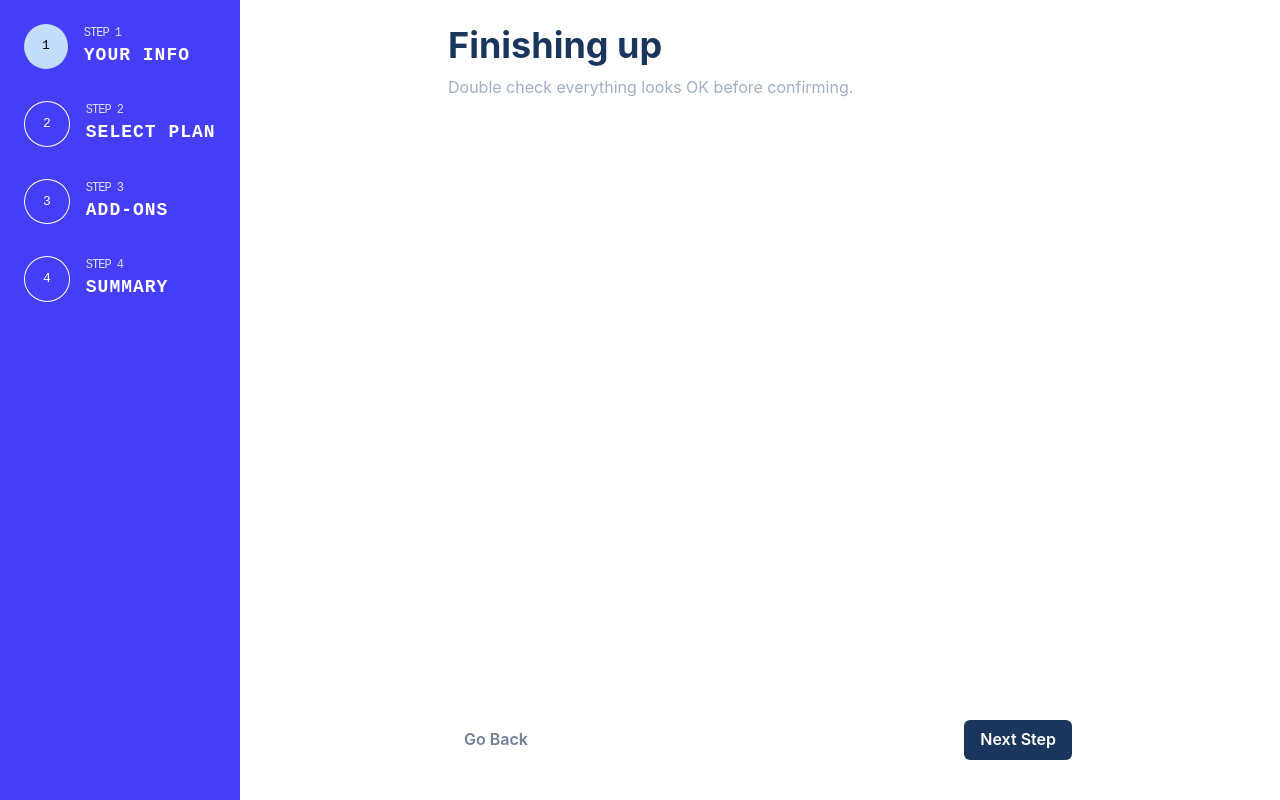
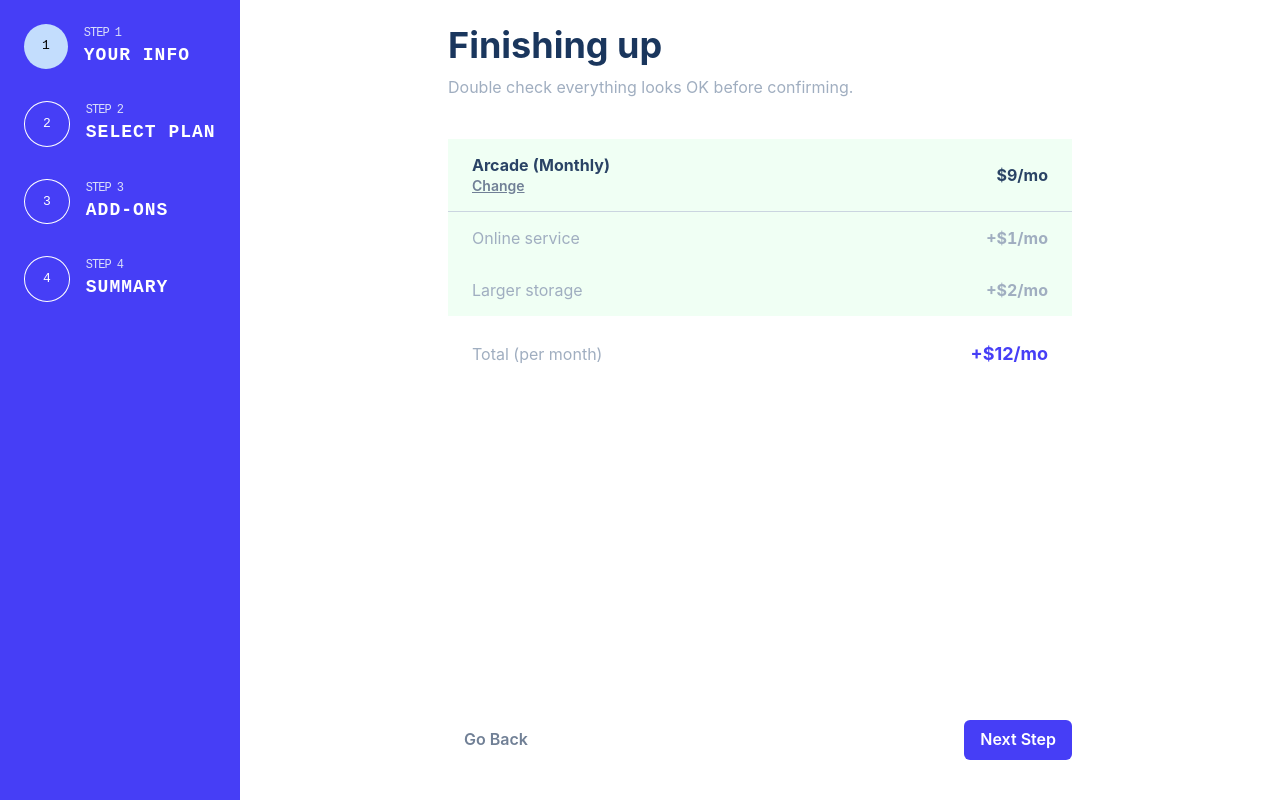
Before and after one commit to Anirudhece/kind, a React (Vite) app: page / in a window 1280 px wide. Built offline with nearby package versions, Linux system fonts and the light colour scheme.

Commit message:
form4 finish

```diff
--- a/src/view/form/Form.jsx
+++ b/src/view/form/Form.jsx
@@ -11,7 +11,12 @@ import {
   FormLabel,
   Input,
   Checkbox,
-  Stack,
+  Table,
+  Tbody,
+  Tfoot,
+  Tr,
+  Th,
+  Td,
 } from "@chakra-ui/react";
 
 import { PiJoystickFill } from "react-icons/pi"; //1
@@ -210,14 +215,59 @@ const Form3 = () => {
   );
 };
 
-const Form4= ()=>{
-  return(
+const Form4 = () => {
+  return (
     <>
-      <TopInfo main='Finishing up' sub='Double check everything looks OK before confirming.' />
+      <TopInfo
+        main="Finishing up"
+        sub="Double check everything looks OK before confirming."
+      />
+      <Box>
+        <Table bg='green.50' variant="unstyled">
+          <Tbody>
+            <Tr style={{ borderBottom: "1px solid #CBD5E0" }}>
+              <Td>
+                <Text fontWeight="bold" color="blue.800" fontSize="md">
+                  Arcade (Monthly)
+                </Text>
+                <Button size="sm" textDecoration="underline" variant="link">
+                  Change
+                </Button>
+              </Td>
+              <Td
+                textAlign="right"
+                fontWeight="bold"
+                color="blue.800"
+                fontSize="md"
+              >
+                $9/mo
+              </Td>
+            </Tr>
+
+            <Tr color="gray.400">
+              <Td>Online service</Td>
+              <Td fontWeight="bold" textAlign="right">
+                +$1/mo
+              </Td>
+            </Tr>
+            <Tr color="gray.400">
+              <Td>Larger storage</Td>
+              <Td fontWeight="bold" textAlign="right">
+                +$2/mo
+              </Td>
+            </Tr>
+          </Tbody>
+        </Table>
+        <Flex alignItems="center" justifyContent="space-between" m="6">
+          <Text color="gray.400">Total (per month)</Text>
+          <Text fontSize="lg" as="b" color="#463ef6">
+            +$12/mo
+          </Text>
+        </Flex>
+      </Box>
     </>
-  )
-}
-
+  );
+};
 
 const Multistep = () => {
   return (
@@ -227,7 +277,7 @@ const Multistep = () => {
           {/* <Form1 /> */}
           {/* <Form2 /> */}
           {/* <Form3 /> */}
-          <Form4/>
+          <Form4 />
         </Box>
 
         <Spacer />
@@ -237,7 +287,7 @@ const Multistep = () => {
             Go Back
           </Button>
           <Spacer />
-          <Button bg="blue.900" colorScheme="facebook" variant="solid">
+          <Button bg="#463ef6" colorScheme="facebook" variant="solid">
             Next Step
           </Button>
         </Flex>
```
